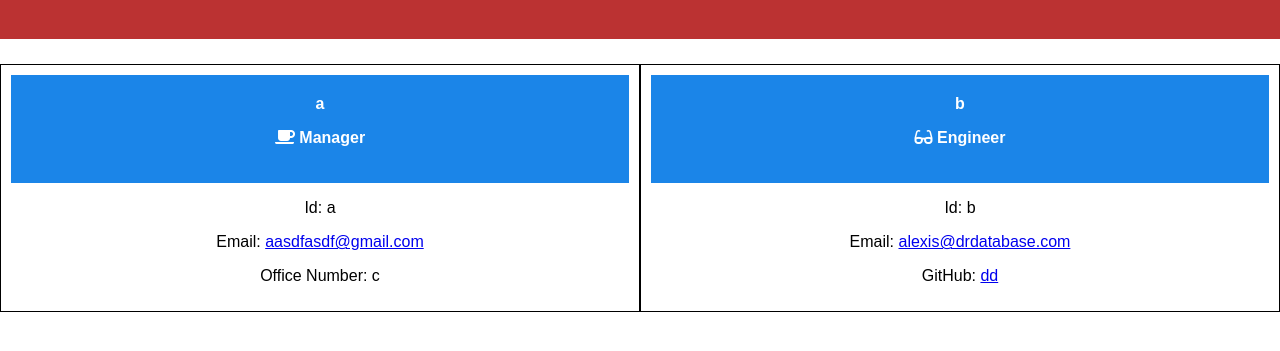
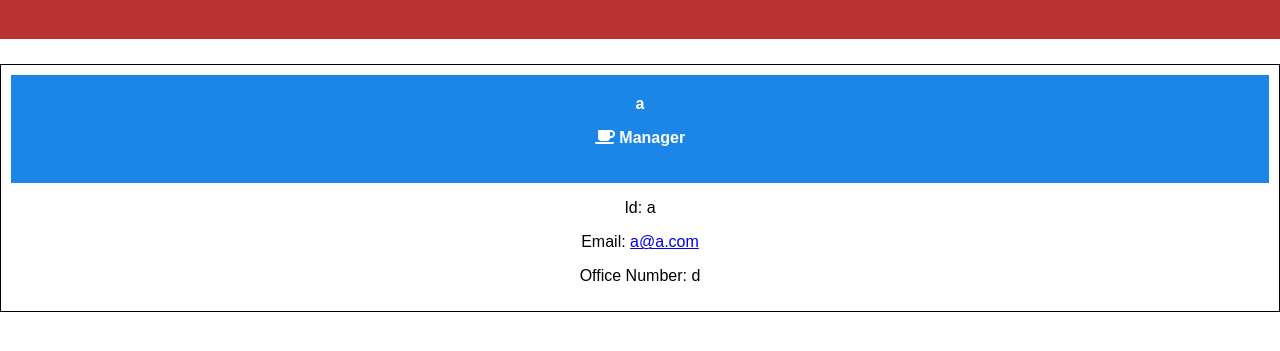
Before and after one commit to abrownstein2022/oop-team-profile-gen, a website: page dist/team.html in a window 1280 px wide. Shown: the part 81-432 px from the top of the page. Drawn offline with Linux system fonts and the light colour scheme.

```diff
--- a/dist/team.html
+++ b/dist/team.html
@@ -18,18 +18,9 @@
      <p><i class="fa fa-coffee"></i> Manager</p>
      </header>
      <p>Id: a</p>
-     <p>Email: <a href="mailto:aasdfasdf@gmail.com">aasdfasdf@gmail.com</a></p>
-     <p>Office Number: c</p>
+     <p>Email: <a href="mailto:a@a.com">a@a.com</a></p>
+     <p>Office Number: d</p>
      </section>
-
-       <section class="card">
-       <header>b
-       <p><i class="fa fa-glasses"></i> Engineer</p>
-       </header>
-       <p>Id: b</p>
-       <p>Email: <a href="mailto:alexis@drdatabase.com">alexis@drdatabase.com</a></p>
-       <p>GitHub: <a href="https://github.com/dd" target="_blank">dd</a></p>
-       </section>
 
    </main>
  </body>
```
Also changed, not shown: README.md.
